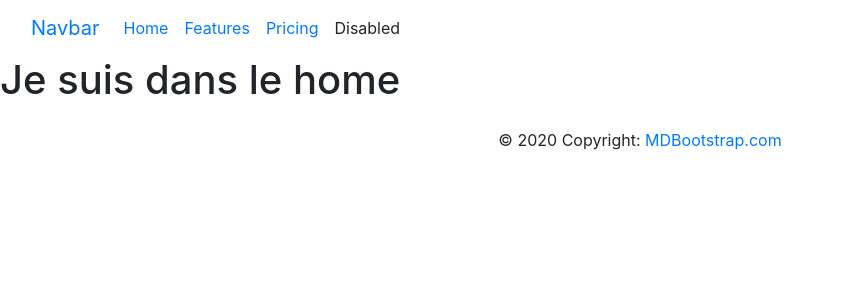
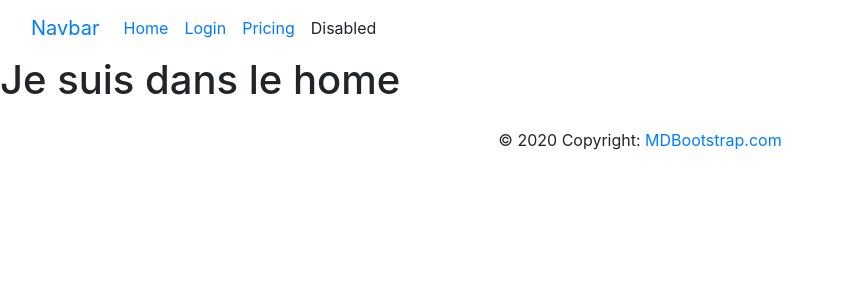
Before and after one commit to ismatousouare/python_projet, a Flask app: page / in a window 1280 px wide. Shown: the top 300 px of the page, without its empty margins (0-843 px from the left). Run offline with Flask 2, Linux system fonts and the light colour scheme; some libraries are stand-ins or nearby versions.

Commit message:
creation fichier login modification fichier menu avec url_for()

```diff
--- a/main.py
+++ b/main.py
@@ -4,8 +4,11 @@ app=Flask(__name__)
 #creation de notrefonction home de type route
 
 @app.route('/')
-def home():
+def index():
     return render_template('home.html')
+@app.route('/login')
+def connexion():
+    return render_template('login.html')
 
 if __name__ == "__main__":
     app.run(debug=True)
--- /dev/null
+++ b/templates/login.html
@@ -0,0 +1,5 @@
+{% extends "menu.html" %}
+{% block title %} Login{% endblock %}
+{% block content %}
+    <h1>Je suis dans login</h1>
+{% endblock %}
--- a/templates/menu.html
+++ b/templates/menu.html
@@ -22,10 +22,10 @@
     <div class="collapse navbar-collapse" id="navbarNav">
       <ul class="navbar-nav">
         <li class="nav-item">
-          <a class="nav-link active" aria-current="page" href="#">Home</a>
+         <a class="nav-link active" aria-current="page" href="{{url_for('index')}}">Home</a>
         </li>
         <li class="nav-item">
-          <a class="nav-link" href="#">Features</a>
+       <a class="nav-link active" aria-current="page" href="{{url_for('connexion')}}">Login</a>
         </li>
         <li class="nav-item">
           <a class="nav-link" href="#">Pricing</a>
```
